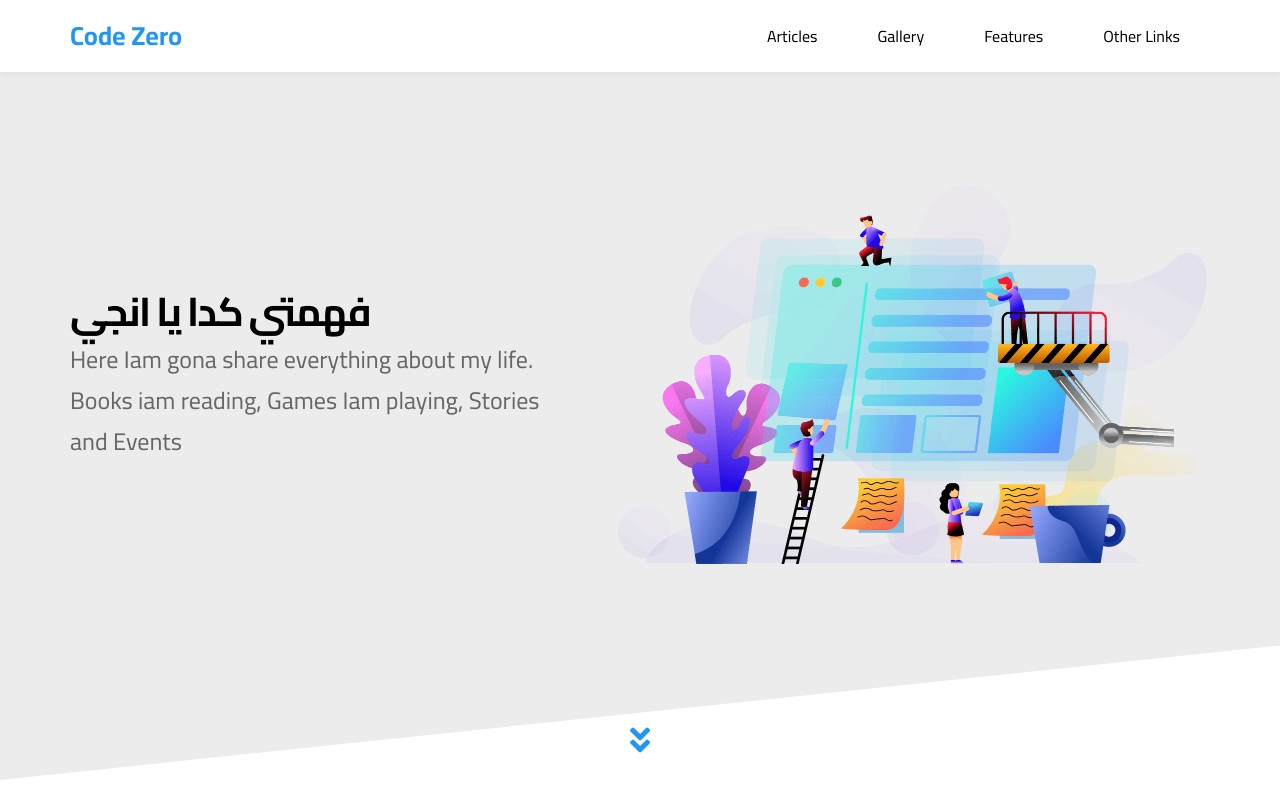
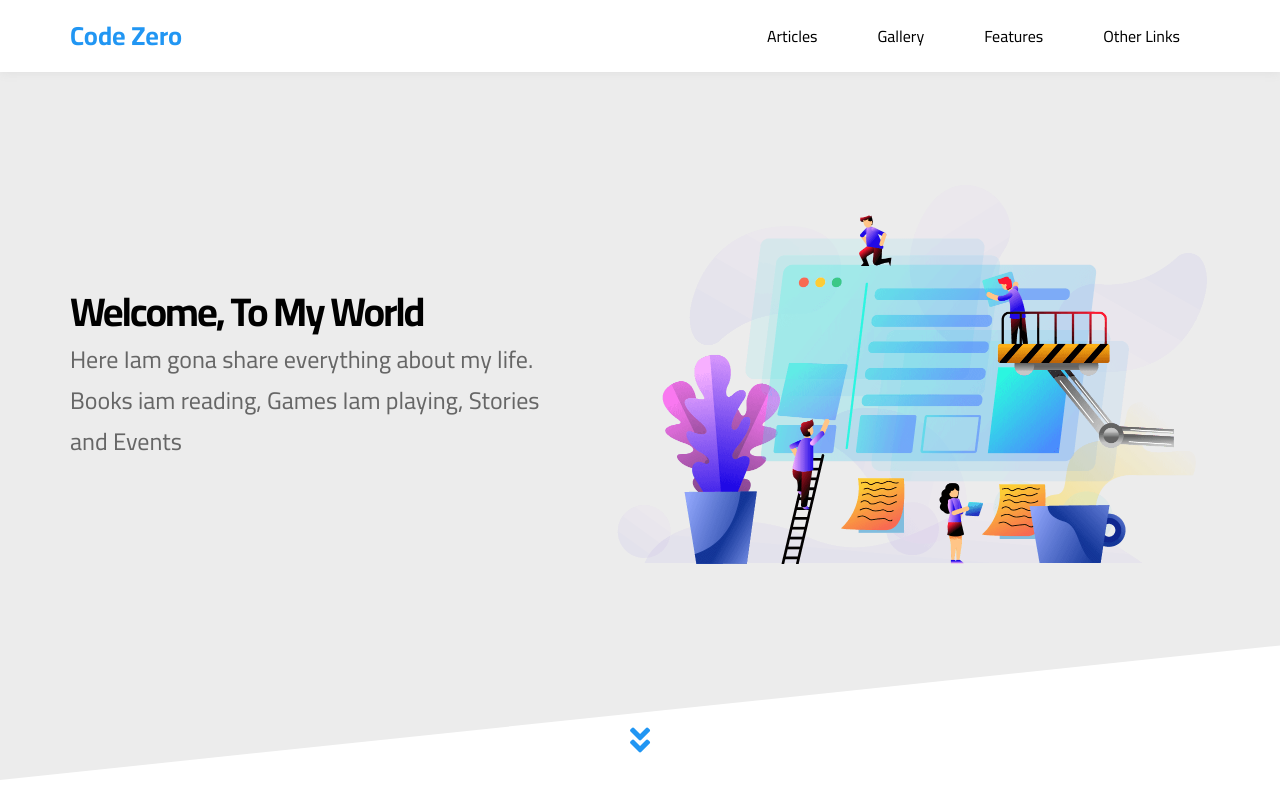
Before and after one commit to SayedRamadan12/Tempelet_3, a plain HTML site: page index.html in a window 1280 px wide. Shown: the top 800 px of the page. Drawn offline with Linux system fonts and the light colour scheme.

Commit message:
Update index.html

```diff
--- a/index.html
+++ b/index.html
@@ -79,7 +79,7 @@
     <div class="landing">
       <div class="container">
         <div class="text">
-          <h1>فهمتي كدا يا انجي</h1>
+          <h1>Welcome, To My World</h1>
           <p>Here Iam gona share everything about my life. Books iam reading, Games Iam playing, Stories and Events</p>
         </div>
         <div class="image">
```
